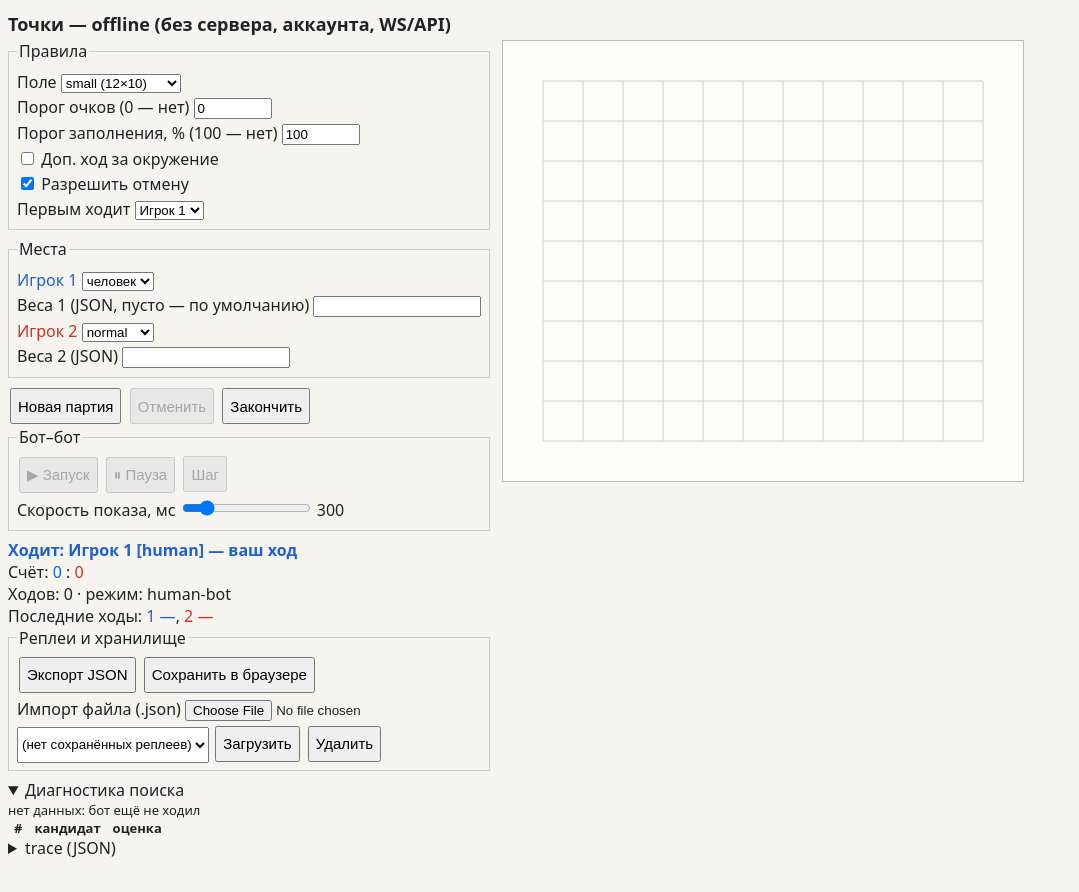
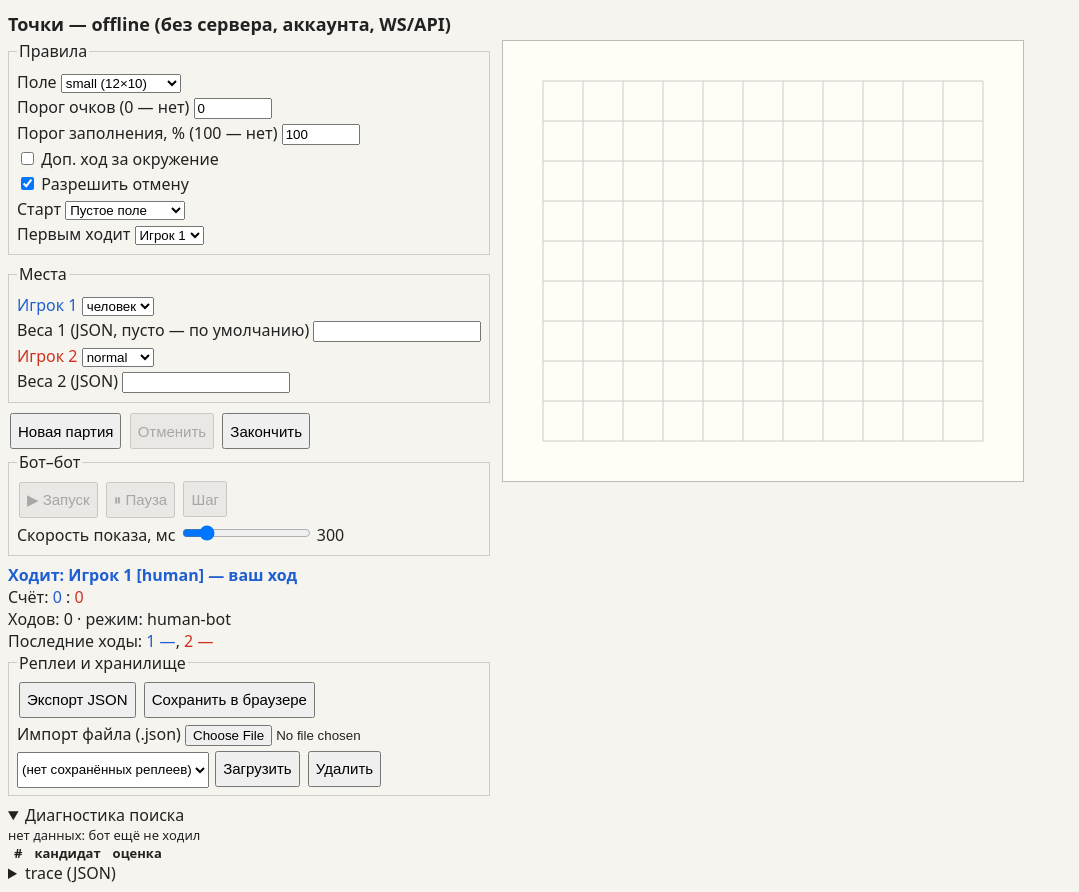
Before and after one commit to mlaa4ml/tochki-multiplayer, a website: page offline/index.html in a window 1280 px wide. Shown: the whole page, without its empty margins (0-1079 px from the left). Before the commit the page ends 867 px from the top, so only its background shows below. Drawn offline with Linux system fonts and the light colour scheme.

Commit message:
offline/index.html: patch

```diff
--- a/offline/index.html
+++ b/offline/index.html
@@ -29,6 +29,7 @@
       <label>Порог заполнения, % (100 — нет) <input id="targetFill" type="number" min="1" max="100" value="100" style="width:70px"></label>
       <label><input id="extra" type="checkbox"> Доп. ход за окружение</label>
       <label><input id="undoAllowed" type="checkbox" checked> Разрешить отмену</label>
+      <label>Старт <select id="startPosition"><option value="empty" selected>Пустое поле</option><option value="cross">4 точки крестом</option></select></label>
       <label>Первым ходит <select id="first"><option value="1">Игрок 1</option><option value="2">Игрок 2</option></select></label>
     </fieldset>
     <fieldset><legend>Места</legend>
```
